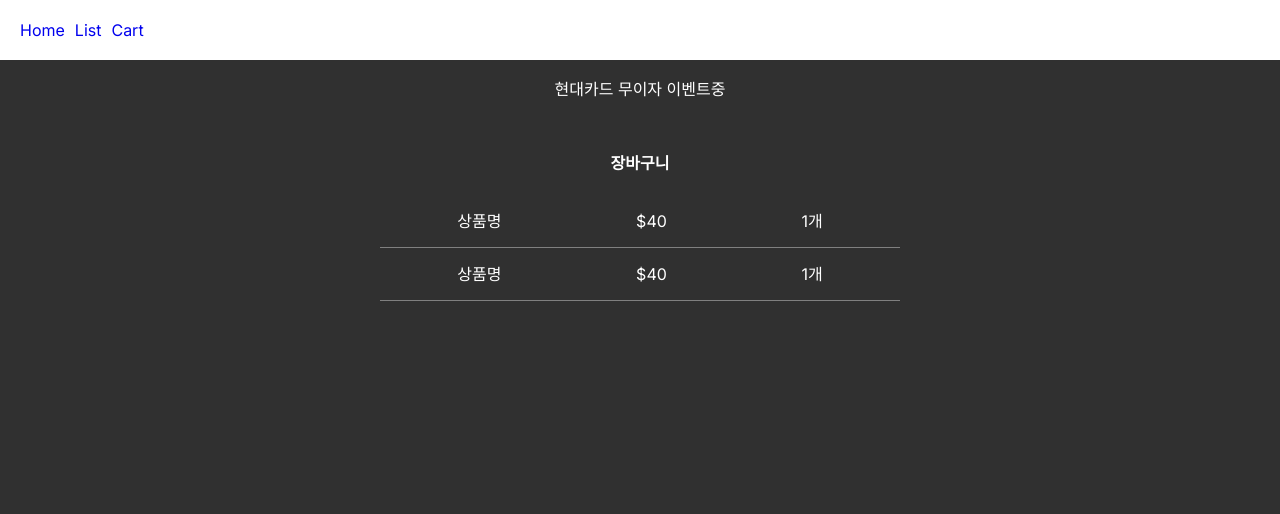
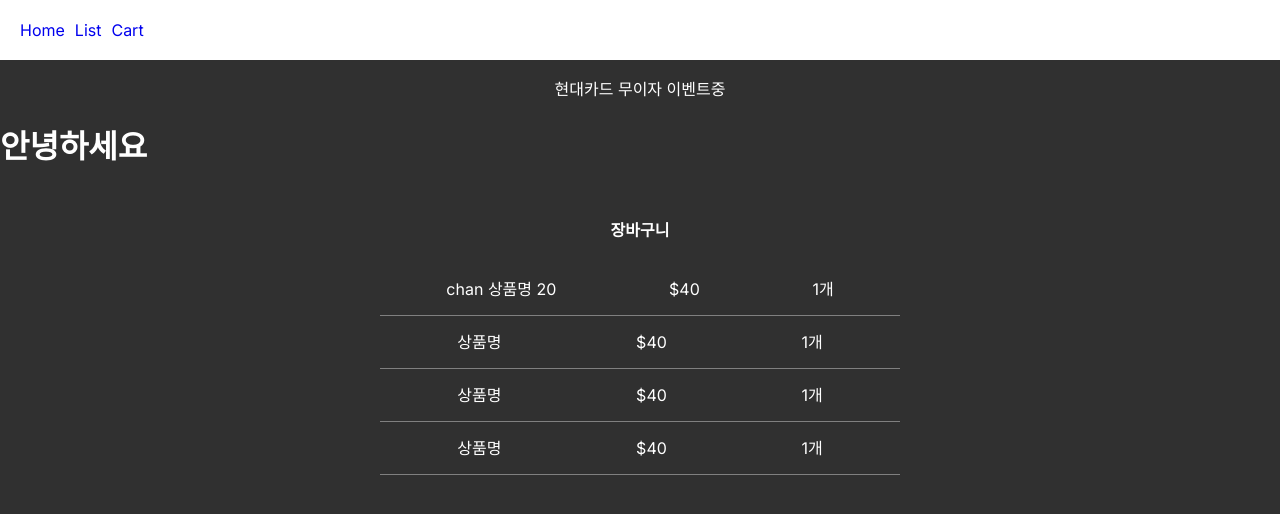
Before and after one commit to front-chan/next-study, a Next.js app: page /cart in a window 1280 px wide. Shown: the top 514 px of the page. Built offline with nearby package versions, Linux system fonts and the light colour scheme.

Commit message:
server / client component study

```diff
--- /dev/null
+++ b/app/cart/data.js
@@ -0,0 +1,11 @@
+let age = 20;
+let name = "chan";
+
+// export default age;
+// 한 번만 export 할 수 있음
+
+export { age, name };
+
+export default function Hello() {
+    return <h1>안녕하세요</h1>;
+}
--- a/app/cart/page.js
+++ b/app/cart/page.js
@@ -1,17 +1,50 @@
+// "use client";
+// client component가 됨
+// 없으면 server component임
+
+// server component에는 javascript 기능 넣기 불가능
+// onClick 사용 불가
+// useState, useEffect 사용 불가
+// 로딩속도가 빠름
+// 검색엔진 노출 유리
+
+// client component는 javascript 기능 넣기 가능
+// onClick 사용 가능
+// useState, useEffect 등 사용 가능
+// 로딩속도가 느림(javascript 많이 필요함, hydration 필요)
+// hydration? html 유저에게 보낸 후에 javascript로 html 다시 읽고 분석하는 일
+// 꼭 필요한 곳에서 use client를 갖다 써야 함
+
+// 큰 페이지는 server component , JS기능 필요한 곳만 client component
+
+// import age from "./data";
+import Hello, { age, name } from "./data";
+
 export default function Cart() {
     return (
         <div>
+            <Hello />
             <h4 className="title">장바구니</h4>
             <div className="cart-item">
-                <p>상품명</p>
+                <p>
+                    {name} 상품명 {age}
+                </p>
                 <p>$40</p>
                 <p>1개</p>
             </div>
-            <div className="cart-item">
-                <p>상품명</p>
-                <p>$40</p>
-                <p>1개</p>
-            </div>
+            <CartItem />
+            <CartItem />
+            <CartItem />
         </div>
     );
 }
+
+function CartItem() {
+    return (
+        <div className="cart-item">
+            <p>상품명</p>
+            <p>$40</p>
+            <p>1개</p>
+        </div>
+    );
+}
```
